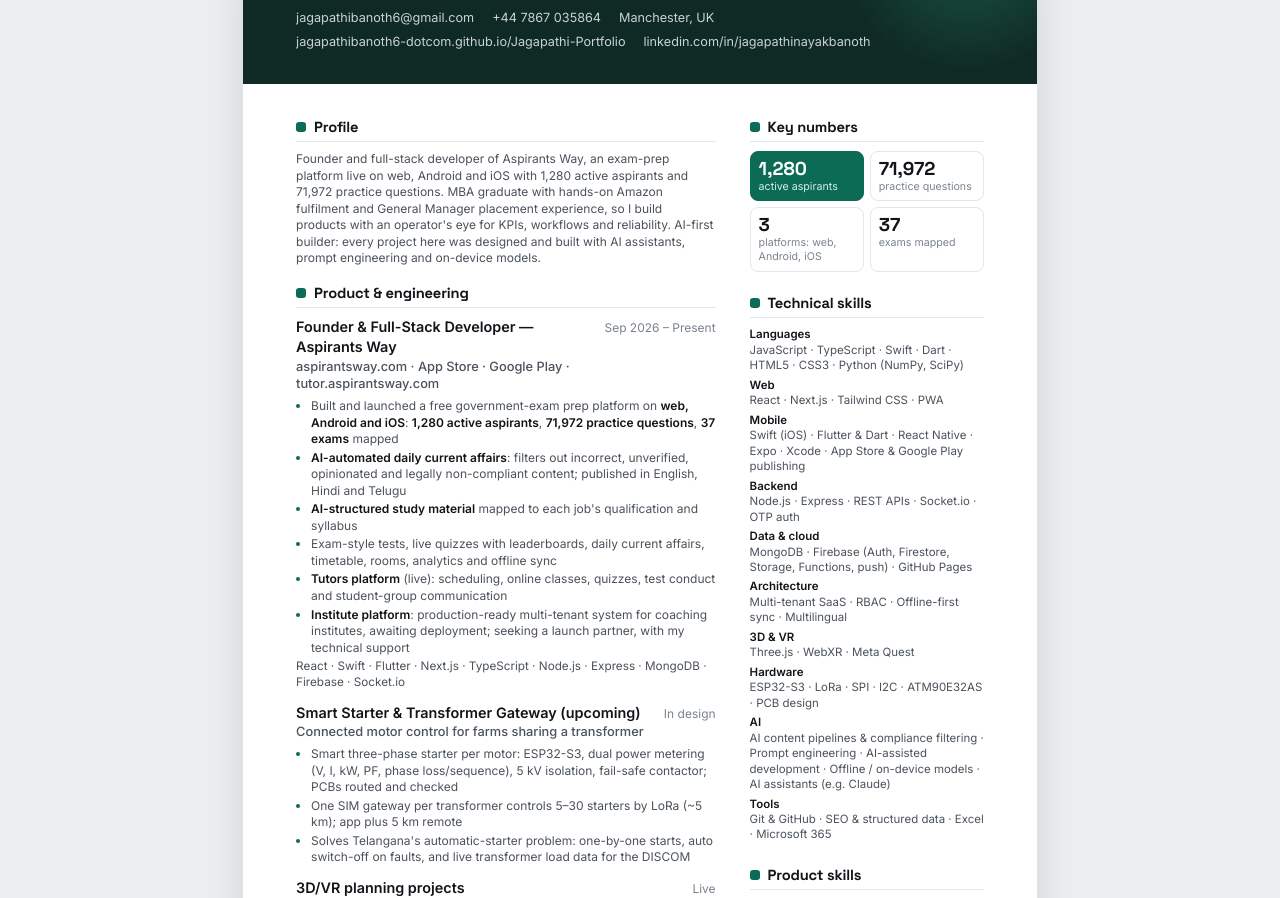
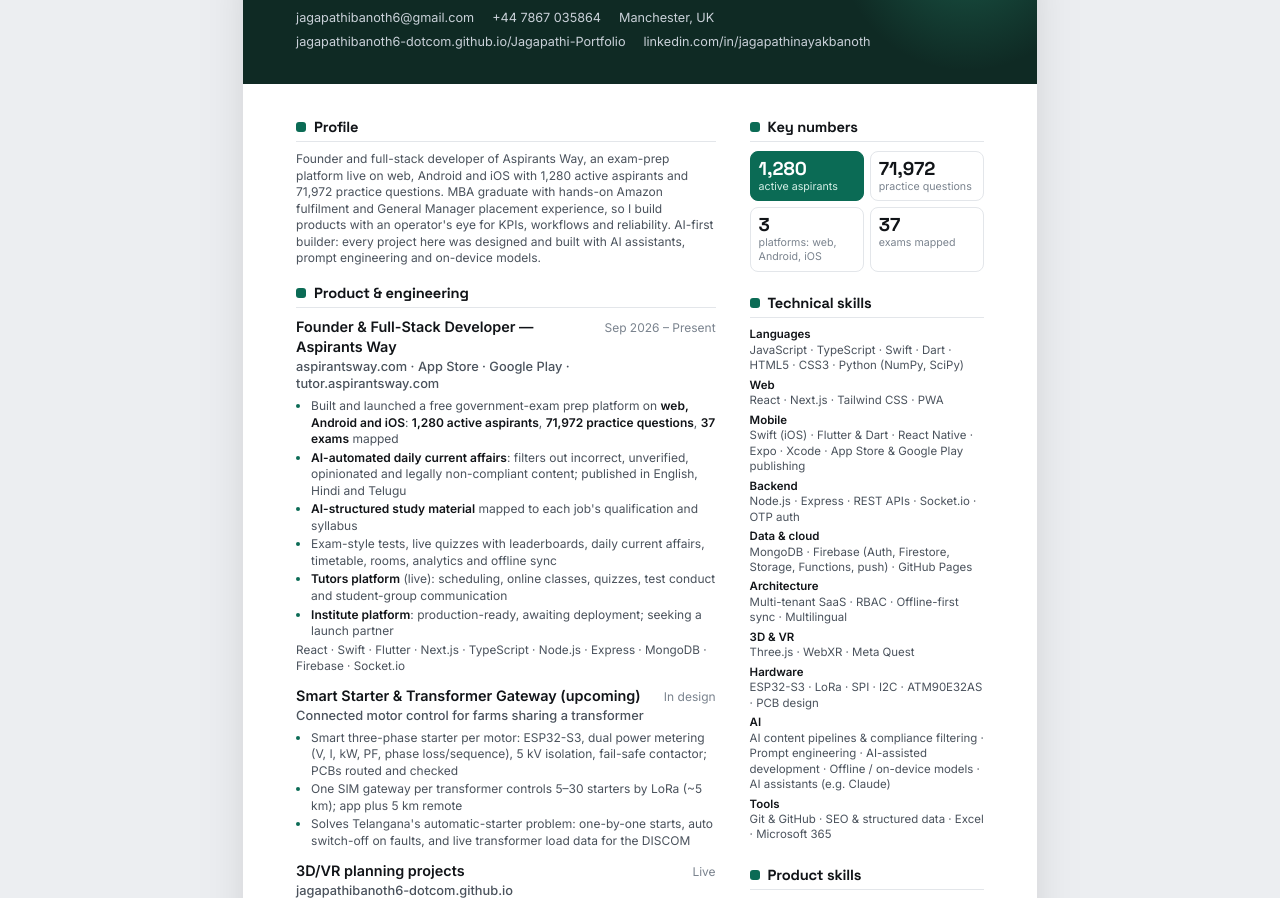
Before and after one commit to jagapathibanoth6-dotcom/Jagapathi-Portfolio, a plain HTML site: page resume-tech.html in a window 1280 px wide. Shown: the part 202-1100 px from the top of the page. Drawn offline with Linux system fonts and the light colour scheme.

Commit message:
Keep Product & Tech CV on two pages
Co-Authored-By: Claude Opus 5.5 <noreply@anthropic.com>
Claude-Session: https://claude.ai/code/session_017waCdsuBnEChHXEuFhZppV

```diff
--- a/resume-tech.html
+++ b/resume-tech.html
@@ -120,7 +120,7 @@ footer{padding:0 14mm 9mm;font-size:8.5pt;color:var(--dim);display:flex;justify-
             <li><b>AI-structured study material</b> mapped to each job's qualification and syllabus</li>
             <li>Exam-style tests, live quizzes with leaderboards, daily current affairs, timetable, rooms, analytics and offline sync</li>
             <li><b>Tutors platform</b> (live): scheduling, online classes, quizzes, test conduct and student-group communication</li>
-            <li><b>Institute platform</b>: production-ready multi-tenant system for coaching institutes, awaiting deployment; seeking a launch partner, with my technical support</li>
+            <li><b>Institute platform</b>: production-ready, awaiting deployment; seeking a launch partner</li>
           </ul>
           <p class="stack">React · Swift · Flutter · Next.js · TypeScript · Node.js · Express · MongoDB · Firebase · Socket.io</p>
         </div>
```
